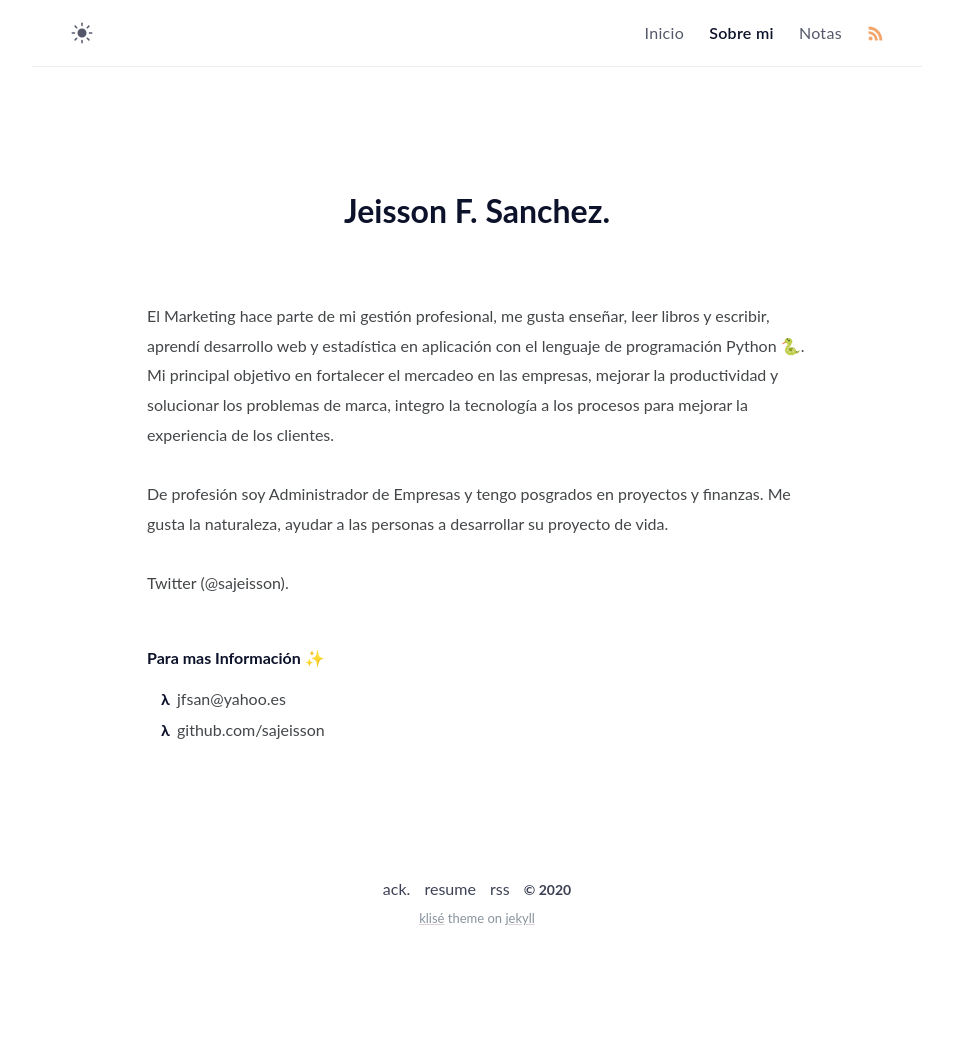
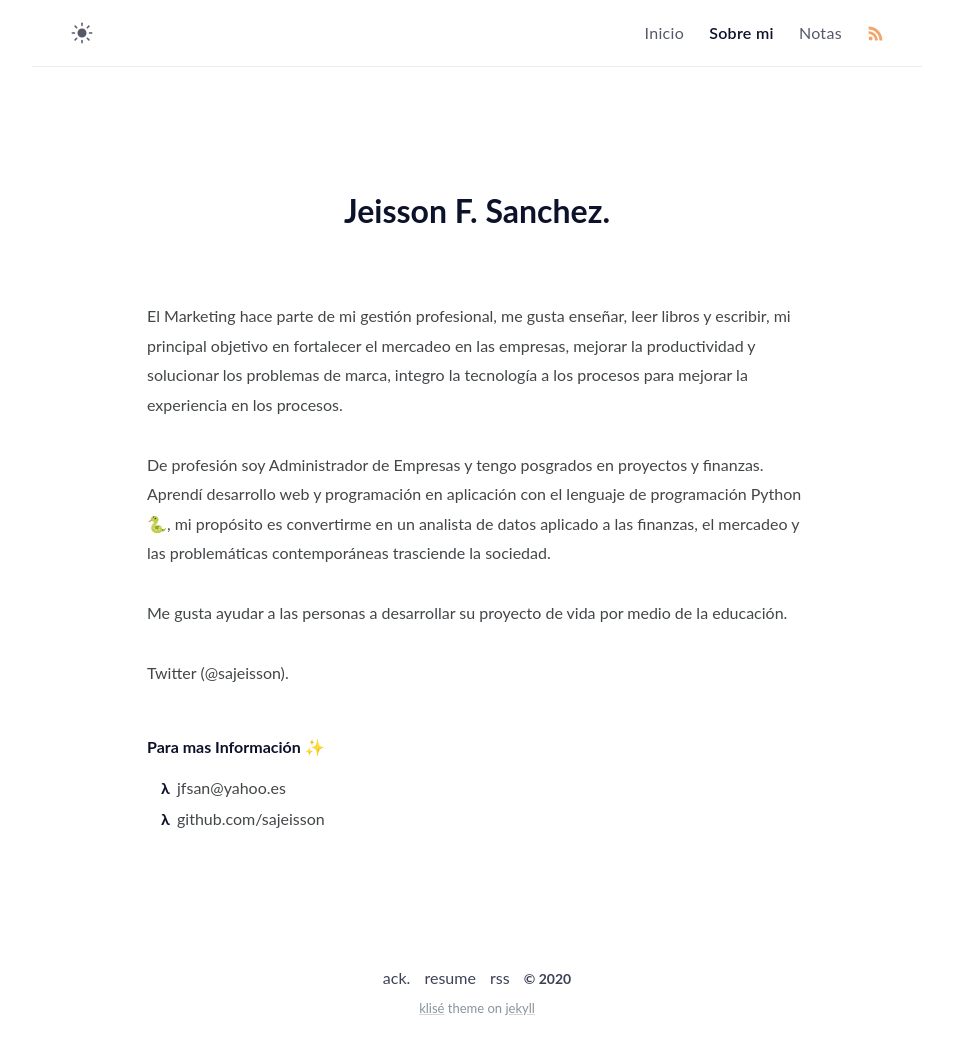
Before and after one commit to sajeisson/sajeisson.github.io, a Jekyll site: the page built from about.md, in a window 1280 px wide. Shown: the whole page, without its empty margins (163-1116 px from the left). Built offline with Jekyll 4.4.1, drawn with Linux system fonts in a browser that asks for light colours; comment, search, counter and statistics services are not loaded; before the commit the page ends 962 px from its top, so only the background shows below that.

Commit message:
Update about.md

```diff
--- a/about.md
+++ b/about.md
@@ -6,11 +6,11 @@ excerpt:
 comments: false
 ---
 
-El Marketing hace parte de mi gestión profesional, me gusta enseñar, leer libros y escribir, aprendí desarrollo web y estadística en aplicación con el lenguaje de programación Python 🐍.
-Mi principal objetivo en fortalecer el mercadeo en las empresas, mejorar la productividad y solucionar los problemas de marca, integro la tecnología a los procesos para mejorar la experiencia de los clientes.
+El Marketing hace parte de mi gestión profesional, me gusta enseñar, leer libros y escribir, mi principal objetivo en fortalecer el mercadeo en las empresas, mejorar la productividad y solucionar los problemas de marca, integro la tecnología a los procesos para mejorar la experiencia en los procesos.
 
-De profesión soy Administrador de Empresas y tengo posgrados en proyectos y finanzas.
-Me gusta la naturaleza, ayudar a las personas a desarrollar su proyecto de vida.
+De profesión soy Administrador de Empresas y tengo posgrados en proyectos y finanzas. Aprendí desarrollo web y programación en aplicación con el lenguaje de programación Python 🐍, mi propósito es convertirme en un analista de datos aplicado a las finanzas, el mercadeo y las problemáticas contemporáneas trasciende la sociedad.
+
+Me gusta ayudar a las personas a desarrollar su proyecto de vida por medio de la educación.
 
 Twitter (@sajeisson).
 
```
